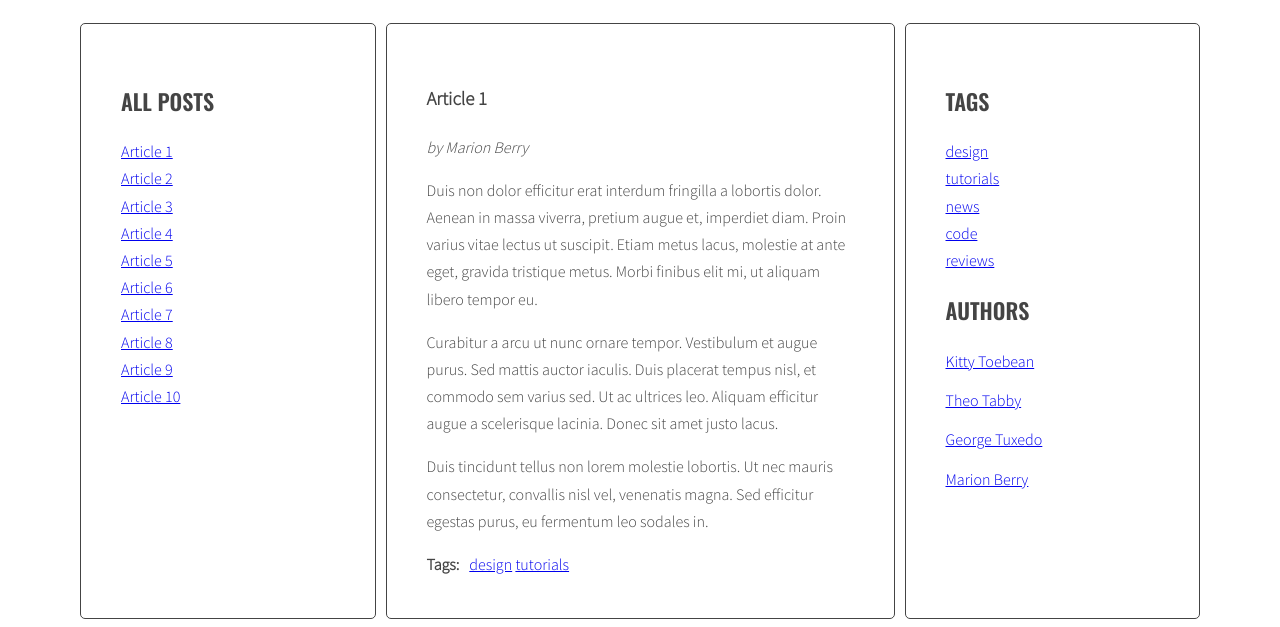
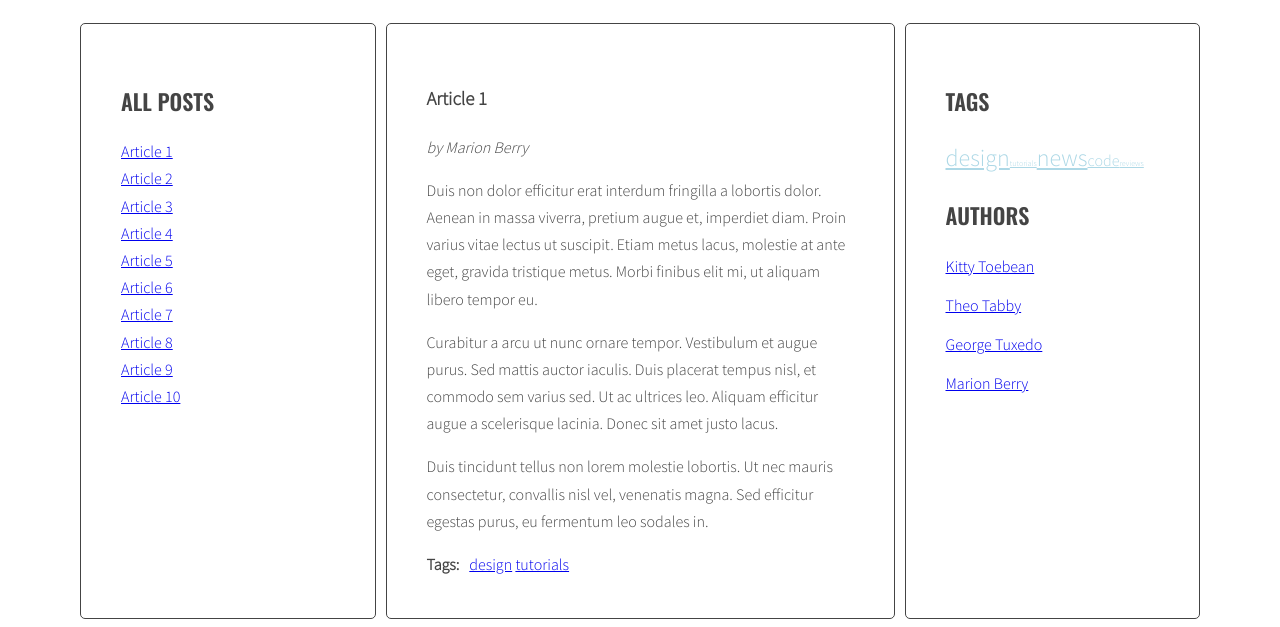
Before and after one commit to Adriansiwiak/javascript-blog, a website: page index.html in a window 1280 px wide. Shown: the part 220-847 px from the top of the page. Drawn offline with nearby package versions, Linux system fonts and the light colour scheme.

Commit message:
edit css code

```diff
--- a/sass/style.scss
+++ b/sass/style.scss
@@ -4,6 +4,7 @@
 
 $color-light: #fff;
 $color-dark: #444;
+$color-alternative: lightblue;
 
 $font-logo: 'Sacramento', cursive;
 $font-header: 'Oswald', sans-serif;
@@ -90,6 +91,33 @@ body {
     display: inline-block;
   }
 }
+.tags {
+	.tag-size-1 {
+		color: $color-alternative;
+		font-size: 8px;
+	}
+	.tag-size-2 {
+		color: White;
+		font-size: 12px;
+	}
+	.tag-size-3 {
+		color: $color-alternative;
+		font-size: 16px;
+	}
+	.tag-size-4 {
+		color: White;
+		font-size: 20px;
+	}
+	.tag-size-5 {
+		color: $color-alternative;
+		font-size: 24px;
+		font-weight: 700px;
+	}
+	li {
+	display:inline-block;
+
+	}
+}
 
 /* Authors */
 
```
Also changed, not shown: css/style.css, 1 other file.
